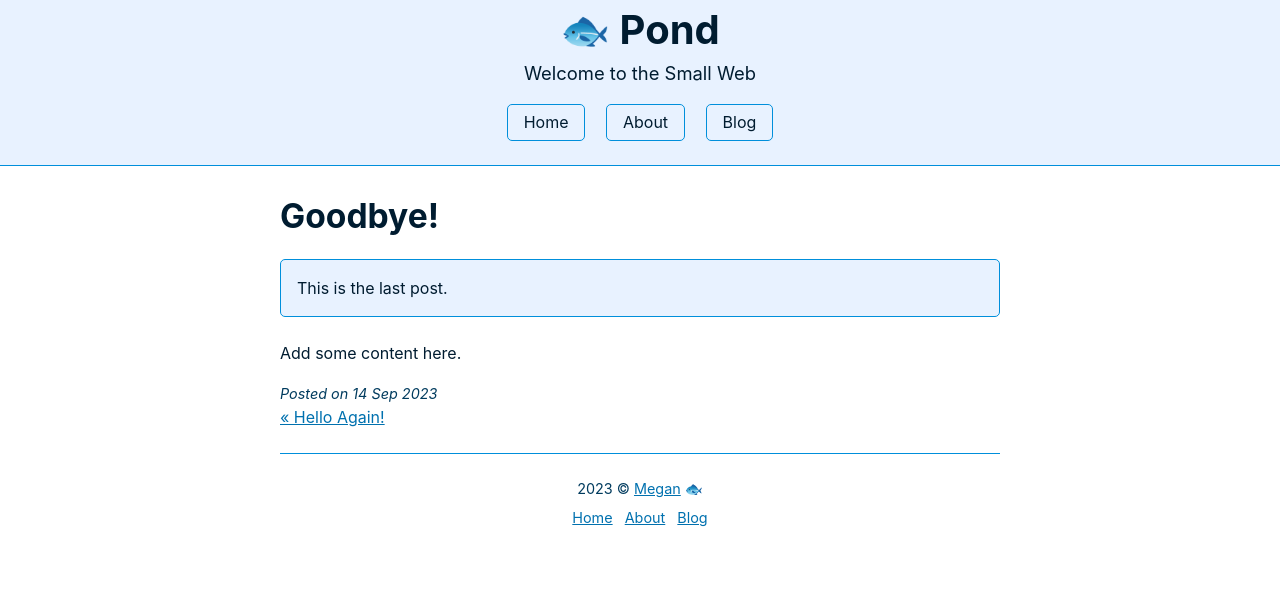
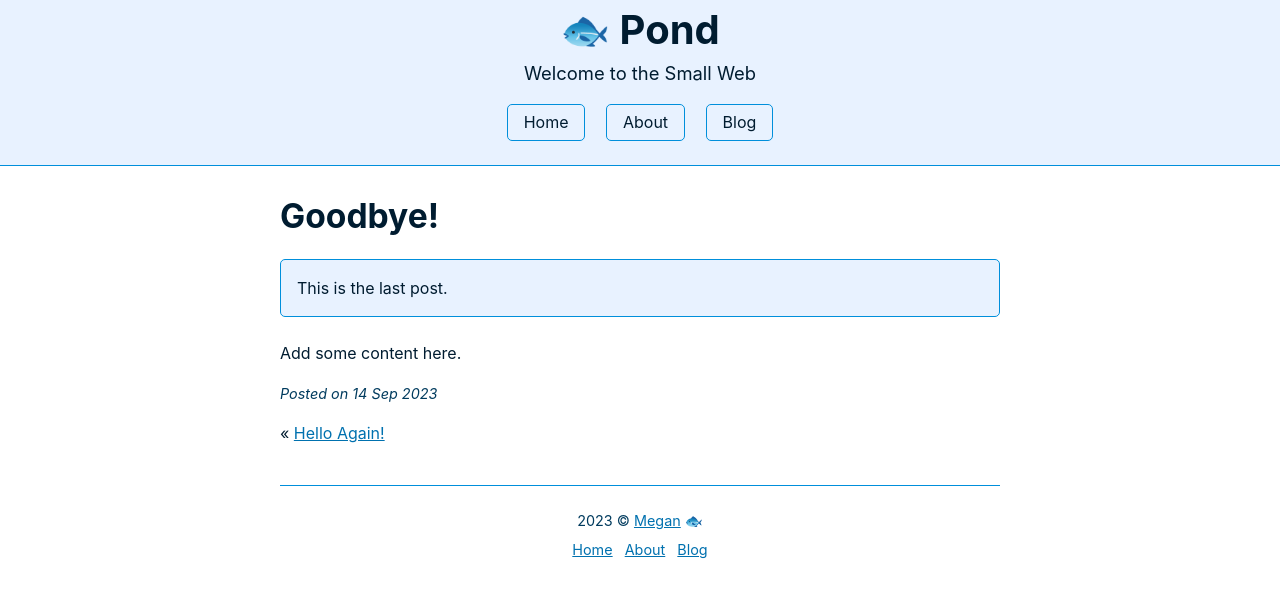
Before and after one commit to megdna/pond, a Jekyll site: the page built from _posts/2023-09-14-hello-final.md, in a window 1280 px wide. Shown: the top 598 px of the page. Built offline with Jekyll 4.4.1, drawn with Linux system fonts in a browser that asks for light colours.

Commit message:
Update post.html

```diff
--- a/_layouts/post.html
+++ b/_layouts/post.html
@@ -6,5 +6,5 @@ layout: default
 {% if page.show %}<img alt="{{ page.alt }}" src="{{ page.image | prepend: site.baseurl | prepend: site.url }}">{% endif %}
 {{ content }}
 {% if page.date %}<cite>Posted on {{ page.date | date_to_string }}</cite>{% endif %}
-<div>{% if page.previous.url %}<a href="{{ page.previous.url }}">&laquo; {{ page.previous.title }}</a>{% endif %}
-{% if page.next.url %}<a class="next" href="{{ page.next.url }}">{{ page.next.title }} &raquo;</a>{% endif %}</div>
+<p>{% if page.previous.url %}&laquo; <a href="{{ page.previous.url | prepend: site.baseurl | prepend: site.url }}">{{ page.previous.title }}</a>{% endif %}
+{% if page.next.url %}<a class="next" href="{{ page.next.url | prepend: site.baseurl | prepend: site.url }}">{{ page.next.title }}</a> &raquo;{% endif %}</p>
```
